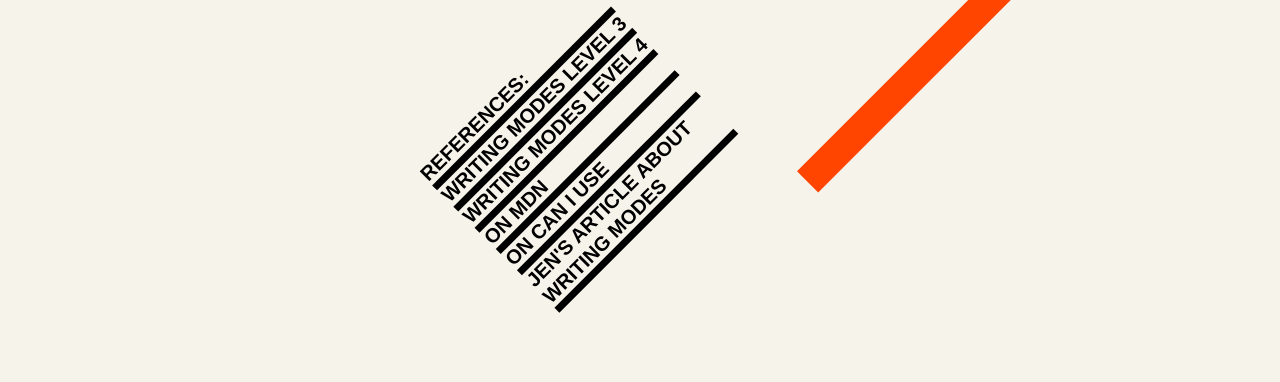
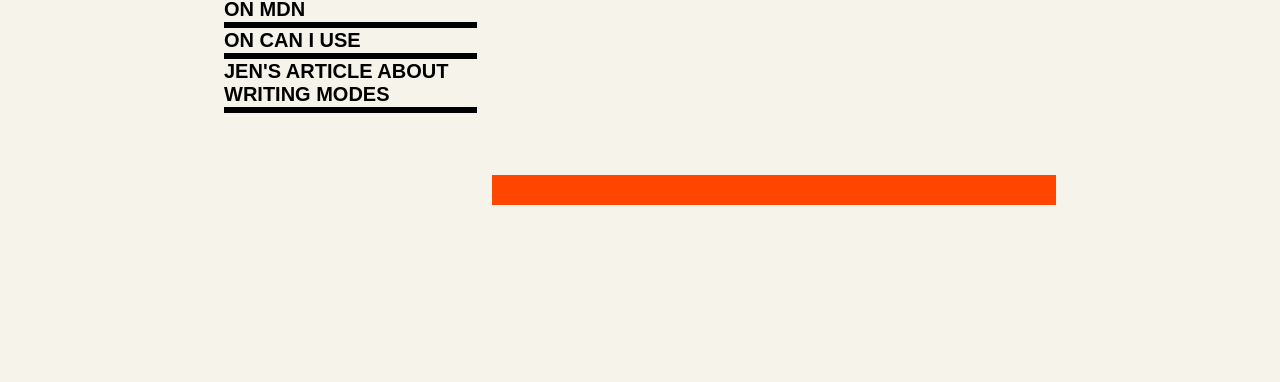
Before and after one commit to naren67/grid-complex-design, a plain HTML site: page index.html in a window 1280 px wide. Shown: the part 595-977 px from the top of the page. After the commit the page ends 800 px from the top, so only its background shows below. Drawn offline with Linux system fonts and the light colour scheme.

Commit message:
grid system

```diff
--- a/style.css
+++ b/style.css
@@ -18,7 +18,6 @@
           grid-template-columns: 0.6fr 0.5fr 0.8fr;
           grid-template-rows: 0.3fr 2fr 0.8fr 0.8fr 0.2fr;
           font-weight: bolder;
-          transform: rotate(-45deg);
           grid-gap: 15px;
 }
 
@@ -50,27 +49,37 @@
           grid-column: 1/2;
           grid-row: 3/6;
           font-size: 20px;
+
+}
+
+.four p:nth-child(1){
+          padding: 1px 0px;
 }
 
 .four p:nth-child(2){
-          border-top: 7px solid black;
-          border-bottom: 7px solid black;
+          border-top: 6px solid black;
+          border-bottom: 6px solid black;
+          padding: 1px 0px;
 }
 
 .four p:nth-child(3){
-          border-bottom: 7px solid black;
+          border-bottom: 6px solid black;
+          padding: 1px 0px;
 }
 
 .four p:nth-child(4){
-          border-bottom: 7px solid black;
+          border-bottom: 6px solid black;
+          padding: 1px 0px;
 }
 
 .four p:nth-child(5){
-          border-bottom: 7px solid black;
+          border-bottom: 6px solid black;
+          padding: 1px 0px;
 }
 
 .four p:nth-child(6){
-          border-bottom: 7px solid black;
+          border-bottom: 6px solid black;
+          padding: 1px 0px;
 }
 
 .five{
@@ -87,6 +96,7 @@
           font-size: 20px;
           border-top: 7px solid black;
           border-bottom: 7px solid black;
+          padding: 1px 0px;
 }
 
 .seven{
```
